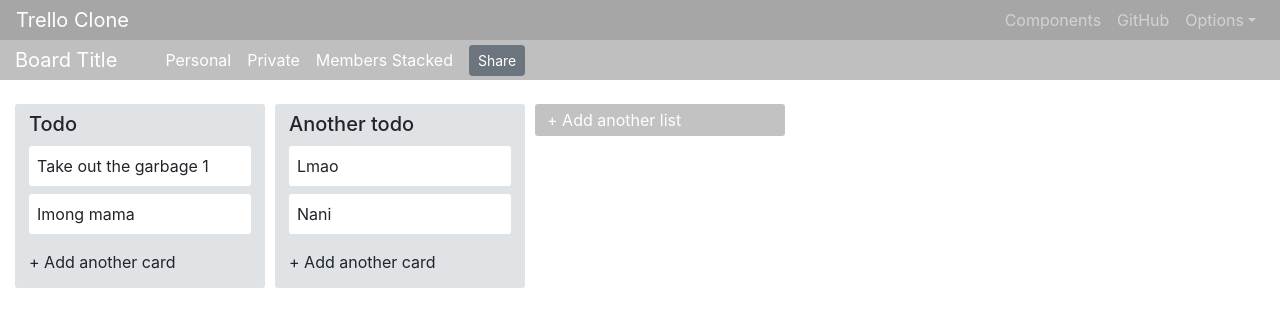
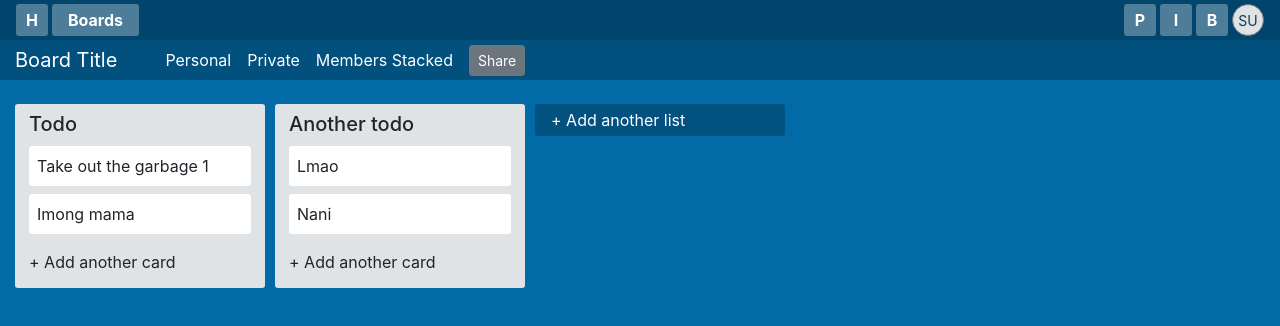
Before and after one commit to SeanningTatum/trello-clone-frontend, a Next.js app: page /board in a window 1280 px wide. Shown: the top 326 px of the page. Built offline with nearby package versions, Linux system fonts and the light colour scheme.

Commit message:
navbar styles

```diff
--- a/components/dashboard/navbar.js
+++ b/components/dashboard/navbar.js
@@ -1,41 +1,44 @@
-import React, {useState} from 'react'
+// @flow
+
+import React from 'react'
+import styled from 'styled-components'
 import {
-  Collapse,
   Navbar as BSNavbar,
-  NavbarToggler,
-  NavbarBrand,
-  Nav,
-  NavItem,
-  NavLink,
   UncontrolledDropdown,
   DropdownToggle,
   DropdownMenu,
   DropdownItem,
 } from 'reactstrap'
 
-export default function Navbar(props) {
-  const [isOpen, setIsOpen] = useState(false)
+type Props = {
+  transparent: boolean,
+}
 
-  const toggle = () => setIsOpen(!isOpen)
-
-  const backgroundColor = props.transparent ? 'rgba(0,0,0,.35)' : '#026aa7'
+export default function Navbar({transparent}: Props) {
+  const backgroundColor = transparent ? 'rgba(0,0,0,.35)' : '#026aa7'
 
   return (
     <BSNavbar dark expand="md" style={{height: '40px', backgroundColor, color: 'white'}}>
-      <NavbarBrand href="/">Trello Clone</NavbarBrand>
-      <NavbarToggler onClick={toggle} />
-      <Collapse isOpen={isOpen} navbar>
-        <Nav className="ml-auto" navbar>
-          <NavItem>
-            <NavLink href="/components/">Components</NavLink>
-          </NavItem>
-          <NavItem>
-            <NavLink href="https://github.com/reactstrap/reactstrap">GitHub</NavLink>
-          </NavItem>
-          <UncontrolledDropdown nav inNavbar>
-            <DropdownToggle nav caret>
-              Options
-            </DropdownToggle>
+      <NavbarButton>
+        <NavbarButtonIcon>H</NavbarButtonIcon>
+      </NavbarButton>
+      <NavbarButton>
+        <NavbarButtonIcon className="px-3">Boards</NavbarButtonIcon>
+      </NavbarButton>
+
+      <div className="ml-auto d-flex justify-content-center align-items-center">
+        <NavbarButton>
+          <NavbarButtonIcon>P</NavbarButtonIcon>
+        </NavbarButton>
+        <NavbarButton>
+          <NavbarButtonIcon>I</NavbarButtonIcon>
+        </NavbarButton>
+        <NavbarButton>
+          <NavbarButtonIcon>B</NavbarButtonIcon>
+        </NavbarButton>
+        <UncontrolledDropdown inNavbar size="sm">
+          <CircleAvatar>SU</CircleAvatar>
+
           <DropdownMenu right>
             <DropdownItem>Option 1</DropdownItem>
             <DropdownItem>Option 2</DropdownItem>
@@ -43,8 +46,53 @@ export default function Navbar(props) {
             <DropdownItem>Reset</DropdownItem>
           </DropdownMenu>
         </UncontrolledDropdown>
-        </Nav>
-      </Collapse>
+      </div>
     </BSNavbar>
   )
 }
+
+const NavbarButton = styled.div`
+  transition: 0.1s ease;
+  background: hsla(0, 0%, 100%, 0.3);
+  border-radius: 3px;
+  color: #fff;
+  display: block;
+
+  font-weight: 700;
+  line-height: 32px;
+  margin-right: 4px;
+  min-width: 32px;
+  padding: 0;
+  text-decoration: none;
+  -webkit-user-select: none;
+  -moz-user-select: none;
+  -ms-user-select: none;
+  user-select: none;
+`
+
+const NavbarButtonIcon = styled.span`
+  min-height: 32px;
+  font-size: 16px;
+  line-height: 32px;
+  min-width: 32px;
+  display: flex;
+  justify-content: center;
+  align-items: center;
+`
+
+const CircleAvatar = styled(DropdownToggle)`
+  display: flex;
+  justify-content: center;
+  align-items: center;
+  border-radius: 25rem !important;
+  background-color: #dfe3e6;
+  color: #17394d;
+  cursor: pointer;
+  height: 32px;
+  overflow: visible;
+  position: relative;
+  width: 32px;
+  text-decoration: none;
+  user-select: none;
+  z-index: 0;
+`
--- a/pages/board.js
+++ b/pages/board.js
@@ -198,7 +198,7 @@ export default function Board() {
 
                 {provided.placeholder}
 
-                <AddColumn>
+                <AddColumn addingColumn={addingColumn}>
                   {!addingColumn ? (
                     <AddColumnPlaceholder onClick={() => setAddingColumn(true)}>
                       + Add another list
@@ -227,6 +227,7 @@ const AppContainer = styled.div`
   display: flex;
   flex-direction: column;
   height: 100vh;
+  background-color: #026aa7;
 `
 
 const BoardContainer = styled.div`
@@ -241,9 +242,8 @@ const AddColumn = styled.div`
   border-radius: 3px;
   height: auto;
   min-height: 32px;
-  padding: 4px;
-  transition: background 85ms ease-in, opacity 40ms ease-in, border-color 85ms ease-in;
-  background-color: rgba(0, 0, 0, 0.24);
+  padding: 4px 8px;
+  background-color: ${props => (props.addingColumn ? '#dfe3e6' : 'rgba(0, 0, 0, 0.24)')};
   cursor: pointer;
   color: #fff;
   height: fit-content;
```
Also changed, not shown: components/nav.js (deleted, +0 -58 lines). Lines whose indentation alone changed are shown as unchanged.
